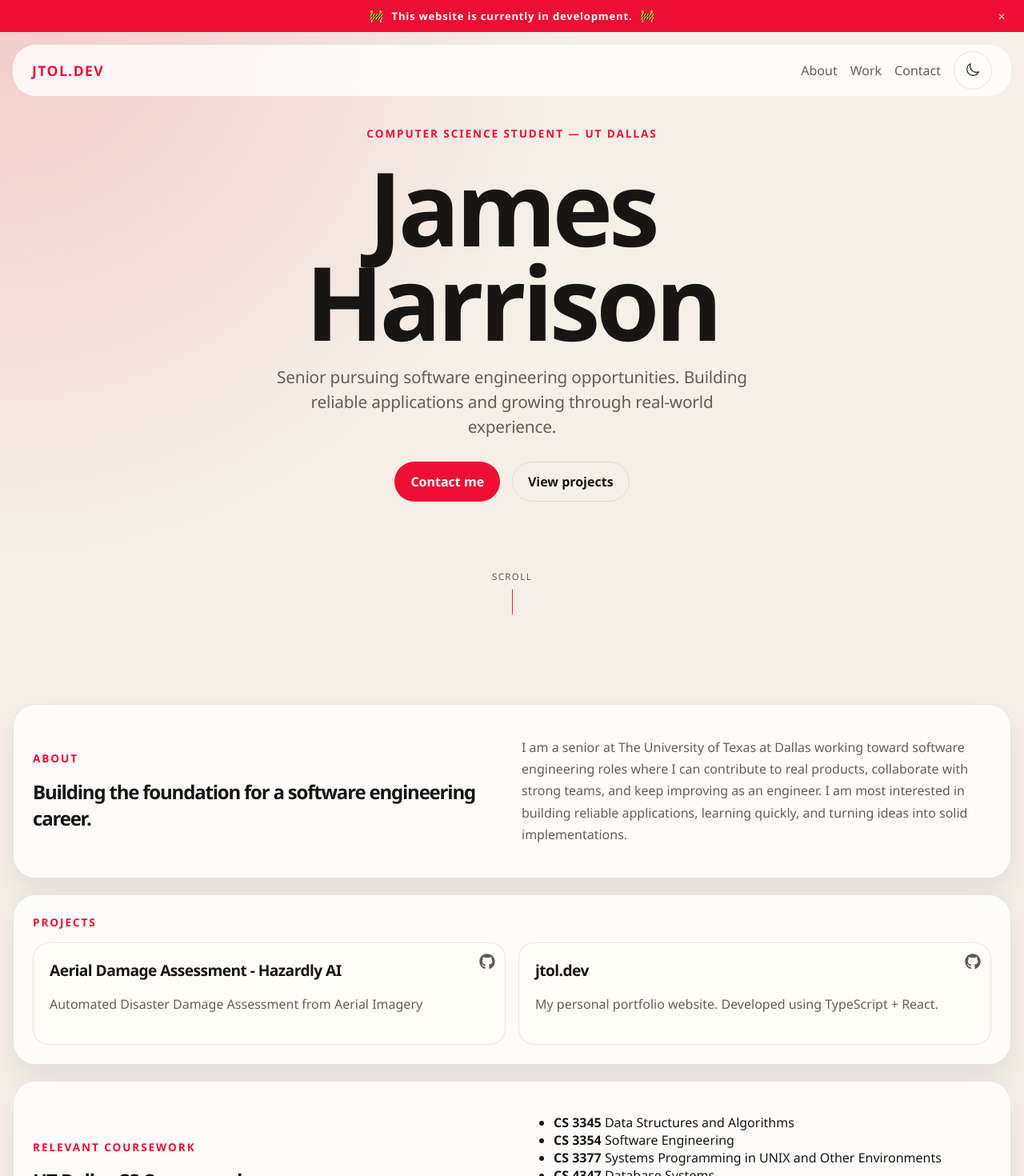
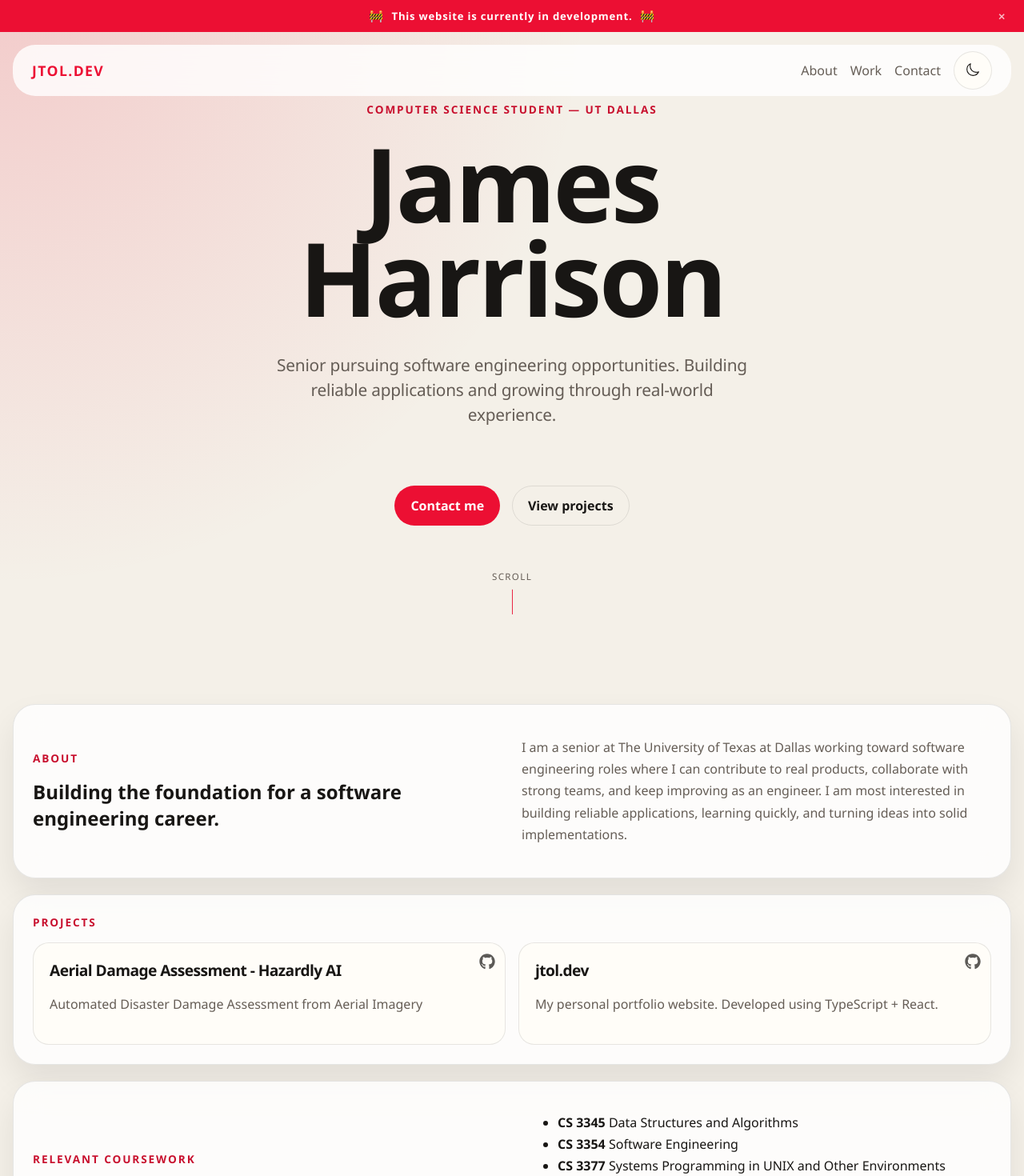
Before and after one commit to James5657/jtol.dev, a React (Vite) app: page / in a window 1280 px wide. Shown: the top 1470 px of the page at 80% size. Built offline with nearby package versions, Linux system fonts and the light colour scheme.

Commit message:
Tweak CSS rules

```diff
--- a/src/index.css
+++ b/src/index.css
@@ -25,8 +25,8 @@
 	--text: #f4efe8;
 	--muted: #b4aca3;
 	--line: rgba(255, 255, 255, 0.1);
-	--accent: #ff4f6d;
-	--accent-strong: #ff7f94;
+	--accent: #ff2242;
+	--accent-strong: #ff4f6d;
 	--button-text: #160b0d;
 }
 
@@ -169,12 +169,13 @@ button {
 	margin: 0;
 	font-size: clamp(4rem, 10vw, 8rem);
 	line-height: 0.92;
-	letter-spacing: -0.04em;
+	letter-spacing: -0.025em;
+	font-kerning: normal;
 }
 
 .hero-subtitle {
 	max-width: 38rem;
-	margin: 0;
+	margin: 15px;
 	color: var(--muted);
 	font-size: clamp(1rem, 2vw, 1.3rem);
 	font-weight: 500;
@@ -196,6 +197,7 @@ button {
 	justify-content: center;
 	gap: 0.9rem;
 	padding-top: 0.5rem;
+	margin-top: 30px;
 }
 
 /* Hero card (sidebar) */
@@ -342,7 +344,6 @@ button {
 .section-heading h2,
 .cta-panel h2 {
 	margin: 0;
-	letter-spacing: -0.05em;
 }
 
 .section-body {
@@ -355,7 +356,7 @@ button {
 .eyebrow,
 .section-label {
 	margin: 0 0 1rem;
-	color: var(--accent);
+	color: var(--accent-strong);
 	font-size: 0.85rem;
 	font-weight: 700;
 	letter-spacing: 0.14em;
@@ -653,3 +654,9 @@ button {
 	opacity: 1;
 	background: rgba(255, 255, 255, 0.2);
 }
+
+/* Coursework */
+
+.coursework-list li {
+	margin: 0 5px 5px;
+}
```
